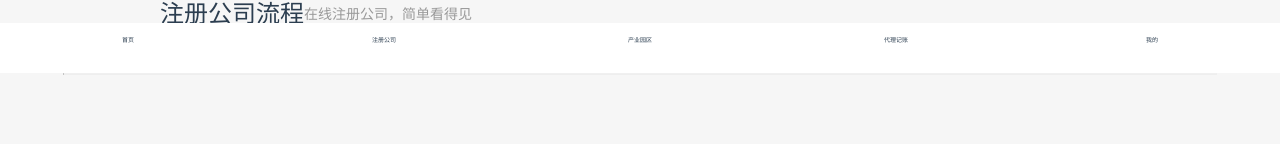
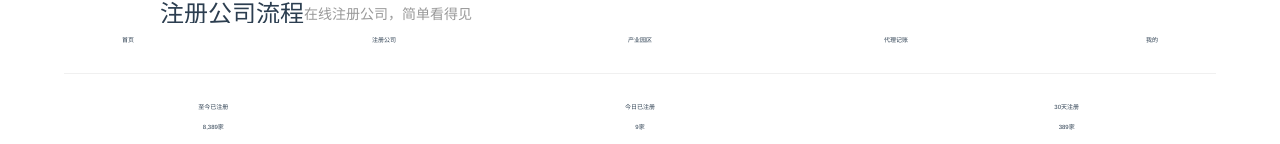
Before and after one commit to maxdosme/m2_zhongqi, a Vue app: page /#/ in a window 1280 px wide. Shown: the part 727-871 px from the top of the page. Before the commit the page ends 802 px from the top, so only its background shows below. Built offline with nearby package versions, Linux system fonts and the light colour scheme; a small style sheet from the web is missing.

Commit message:
'制作注册公司板块html样式'

```diff
--- a/src/common/stylus/base.styl
+++ b/src/common/stylus/base.styl
@@ -1,4 +1,4 @@
 body
     font-size: 62.5%
     font-family: "微软雅黑"
-    background: #f6f6f6
+    background: #ffffff
--- a/src/components/index/pageIndex.vue
+++ b/src/components/index/pageIndex.vue
@@ -21,7 +21,29 @@
                 </el-col>
             </el-row>
         </div>
-        <hr class="g-hr" />
+        <div class="line"></div>
+        <div class="index_cont2">
+            <el-row>
+              <el-col :span="8">
+                  <div class="cont2-box">
+                      <h3>至今已注册</h3>
+                      <p>8,389<span>家</span></p>
+                  </div>
+              </el-col>
+              <el-col :span="8">
+                  <div class="cont2-box">
+                      <h3>今日已注册</h3>
+                      <p>9<span>家</span></p>
+                  </div>
+              </el-col>
+              <el-col :span="8">
+                  <div class="cont2-box">
+                      <h3>30天注册</h3>
+                      <p>389<span>家</span></p>
+                  </div>
+              </el-col>
+            </el-row>
+        </div>
     </div>
 </template>
 
@@ -30,7 +52,7 @@ export default {}
 </script>
 
 <style lang="stylus" rel="stylesheet/stylus">
-    .g-hr
+    .line
         width 90%
         border-top 1px solid #f0f0f0
         margin 0 auto
@@ -43,6 +65,7 @@ export default {}
         position relative
         height 7.3333rem
         padding-top 2rem
+        background-color #ffffff
         .cont1_box
             position relative
             & .icon-wpml
@@ -66,4 +89,14 @@ export default {}
                 & .icon-you
                     font-size 3rem
                     line-height 5rem
+    .index_cont2
+        position relative
+        height 7.3333rem
+        background-color #fff
+        .cont2-box
+            position relative
+            height 5rem
+            line-height 2rem
+            text-align center
+            margin-top 2.3333rem
 </style>
```
